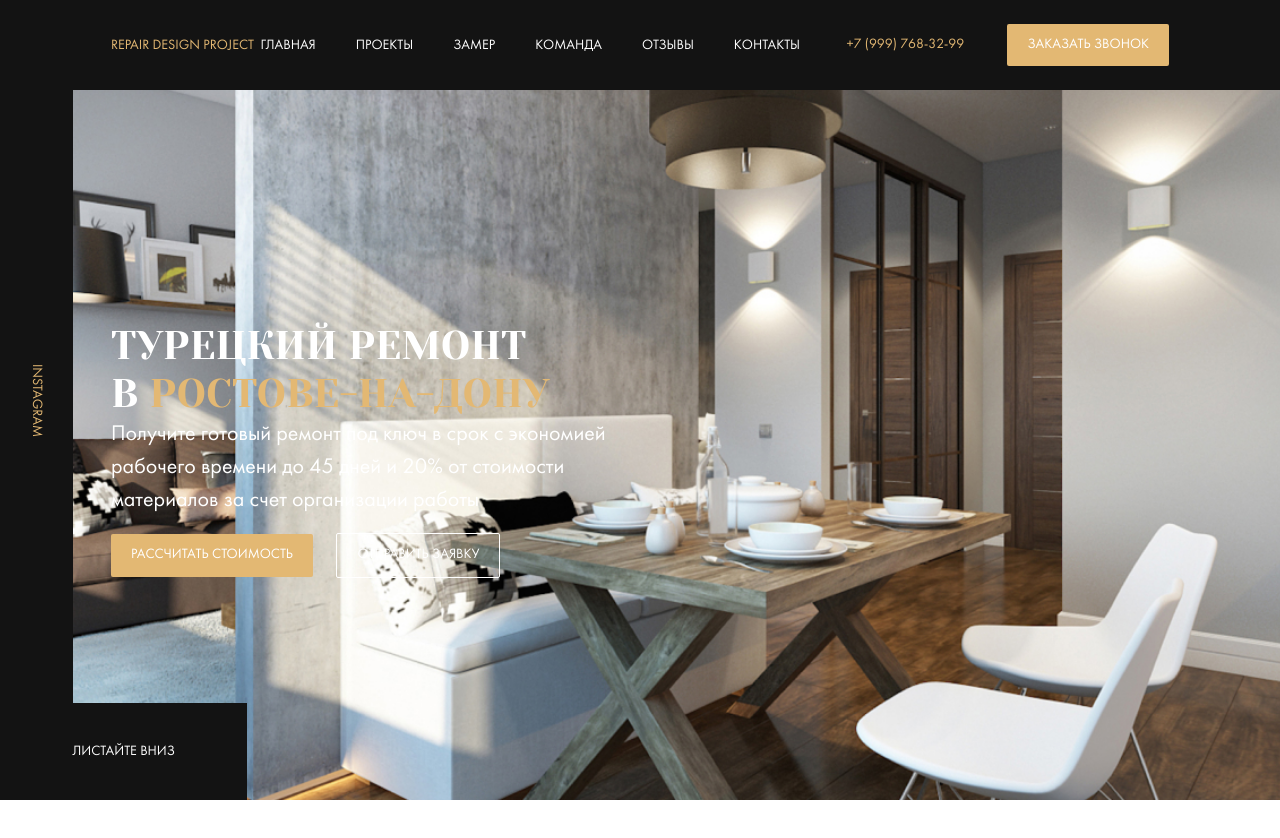
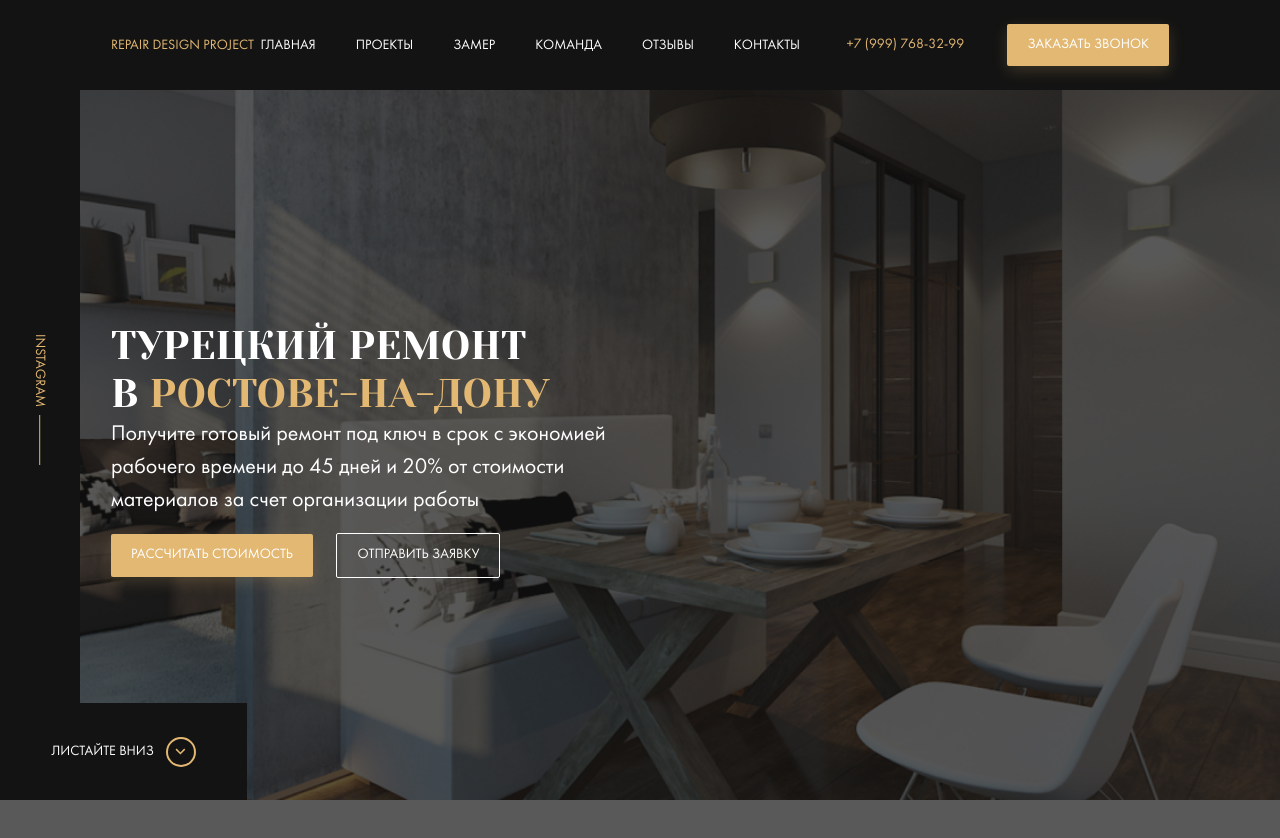
Before and after one commit to VPfront/VPfront.github.io, a website: page index.html in a window 1280 px wide. Before the commit the page ends 800 px from the top, so only its background shows below. Drawn offline with nearby package versions, Linux system fonts and the light colour scheme; files whose address does not match are found by name.

Commit message:
feat: add box-shadow for botton_primary

```diff
--- a/SASS/_interface.sass
+++ b/SASS/_interface.sass
@@ -3,9 +3,15 @@
     border: none
     border-radius: 2px
     text-transform: uppercase
+    &:hover
+        cursor: pointer
     &--primary
         background-color: $primary
         color: $light
+        box-shadow: 0px 5px 15px rgba($primary, 0.2)
+        &:hover
+            box-shadow: transition 0.3
+            box-shadow: none
     &--outline
             border: 1px solid $light
             background-color: transparent
--- a/SASS/templates/_header.sass
+++ b/SASS/templates/_header.sass
@@ -19,6 +19,9 @@
     color: $light
     text-transform: uppercase
     margin-right: 40px
+    &:hover
+      color: $primary
+      transition: 0.2
 .phone
   color: $primary
 .contacts
--- a/SASS/templates/_hero.sass
+++ b/SASS/templates/_hero.sass
@@ -8,7 +8,14 @@
     background: $dark url('../img/hero-bg.jpg')no-repeat center / cover
     height: 100vh
     color: $light
+    &::before
+        content: ''
+        position: absolute
+        width: 100%
+        height: 100%
+        background-color: rgba($dark, 0.7 )
     &__content
+        position: relative
         max-width: 670px
     &__text
         font-size: 22px
@@ -34,16 +41,35 @@
         text-transform: uppercase
         color: $light
         text-decoration: none
+        &::after
+            content: ''
+            background: url(../img/checed.svg) no-repeat center
+            width: 30px
+            height: 30px
+            border: 2px solid $primary
+            border-radius: 50%
+            margin-left: 12px
+            &:hover
+                cursor: pointer
     .instagram
         display: flex
         justify-content: center
         align-items: center
         background-color: $dark
         &__link
+            display: flex
+            align-items: center
             text-transform: uppercase
             text-decoration: none
             color: $primary
             transform: rotate(90deg)
+            line-height: 0.8
+            &::after
+                content: ''
+                width: 50px
+                height: 1px
+                background-color: $primary
+                margin-left: 8px
     .title
         margin: 0
         font-family: 'Yeseva One', cursive
```
Also changed, not shown: css/style.css, img/checed.svg (added).
